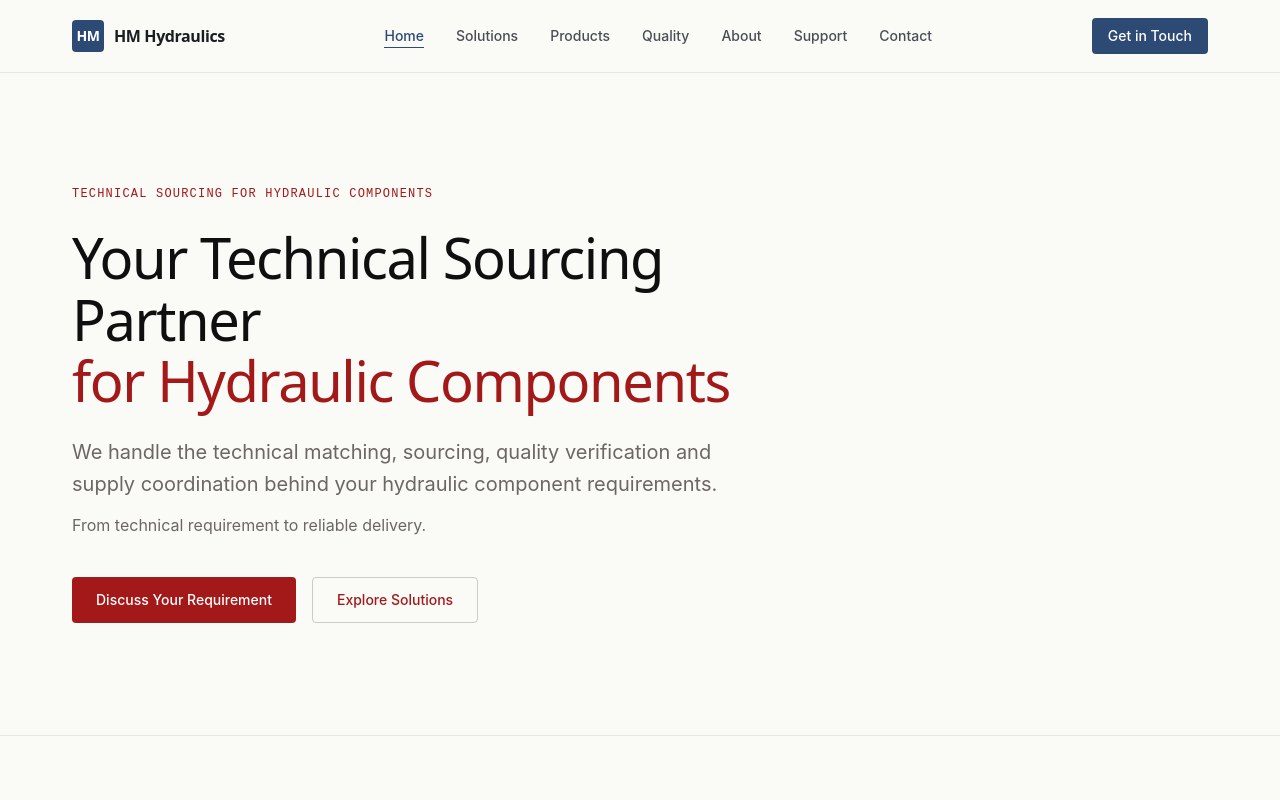
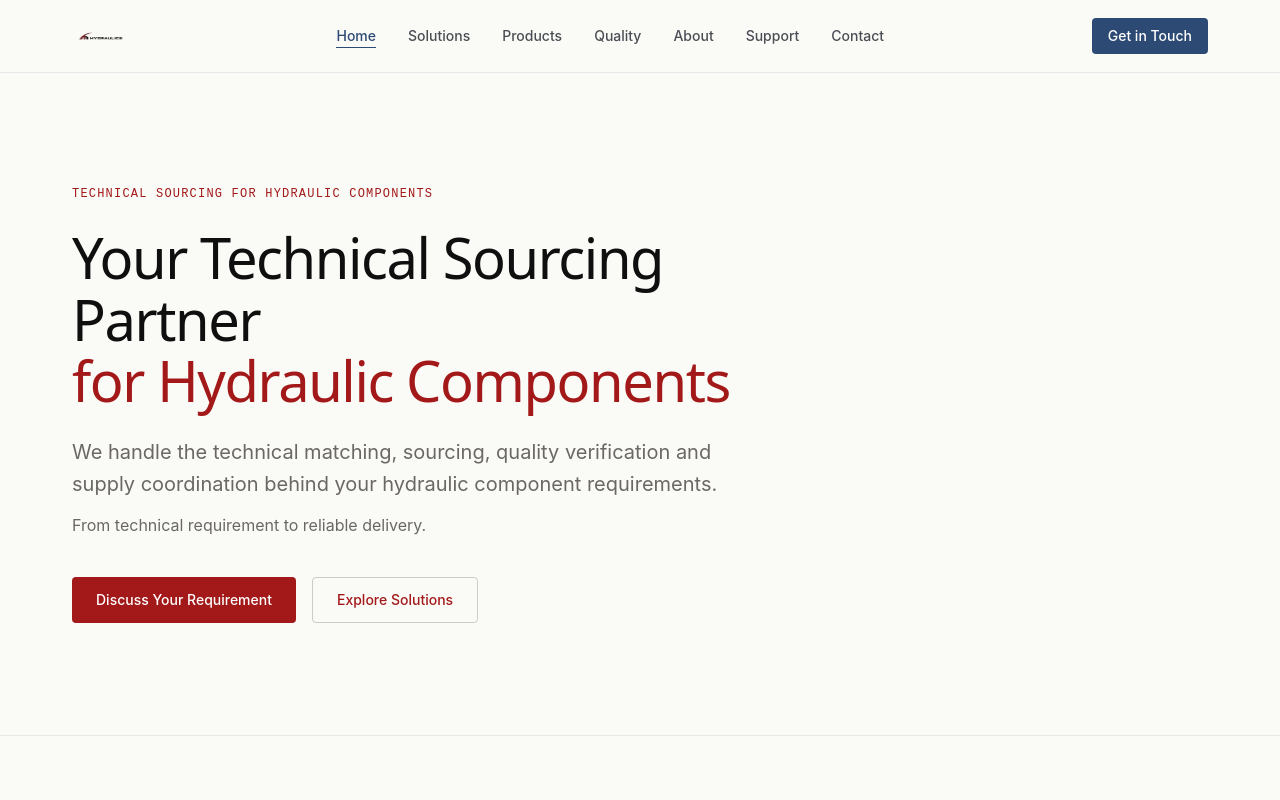
Before and after one commit to baizihuang-dijun/hm-hydraulics, a Next.js app: page / in a window 1280 px wide. Shown: the top 800 px of the page. Built offline with nearby package versions, Linux system fonts and the light colour scheme; a web font is replaced by a local one.

Commit message:
feat: replace header and footer logo with new HM Hydraulics logo image
Coze-Commit-Type: user
Coze-User-ID: 2750326345577628
Coze-Conversation-ID: 12897207

```diff
--- a/src/components/layout/footer.tsx
+++ b/src/components/layout/footer.tsx
@@ -7,15 +7,12 @@ export function Footer() {
         <div className="grid grid-cols-1 md:grid-cols-4 gap-10 md:gap-12">
           {/* Brand */}
           <div className="md:col-span-2">
-            <div className="flex items-center gap-2.5 mb-4">
-              <div className="w-8 h-8 bg-[#2C4A73] rounded flex items-center justify-center">
-                <span className="text-white font-heading font-semibold text-sm tracking-tight">
-                  HM
-                </span>
-              </div>
-              <span className="font-heading font-semibold text-lg tracking-tight">
-                HM Hydraulics
-              </span>
+            <div className="flex items-center mb-4">
+              <img
+                src="/images/hm-logo.png"
+                alt="HM Hydraulics"
+                className="h-9 w-auto object-contain"
+              />
             </div>
             <p className="text-[#9CA3AF] text-sm leading-relaxed max-w-sm">
               Technical sourcing partner for core hydraulic components.
--- a/src/components/layout/header.tsx
+++ b/src/components/layout/header.tsx
@@ -23,17 +23,12 @@ export function Header() {
       <div className="max-w-[1200px] mx-auto px-6 md:px-8">
         <div className="flex items-center justify-between h-16 md:h-18">
           {/* Logo */}
-          <Link href="/" className="flex items-center gap-2.5 no-underline">
-            <div className="w-8 h-8 bg-[#2C4A73] rounded flex items-center justify-center">
-              <span className="text-white font-heading font-semibold text-sm tracking-tight">
-                HM
-              </span>
-            </div>
-            <div className="hidden sm:block">
-              <span className="font-heading font-semibold text-[#1B1E20] text-base tracking-tight">
-                HM Hydraulics
-              </span>
-            </div>
+          <Link href="/" className="flex items-center no-underline">
+            <img
+              src="/images/hm-logo.png"
+              alt="HM Hydraulics"
+              className="h-8 w-auto object-contain"
+            />
           </Link>
 
           {/* Desktop Nav */}
```
Also changed, not shown: public/images/hm-logo.png (added).
